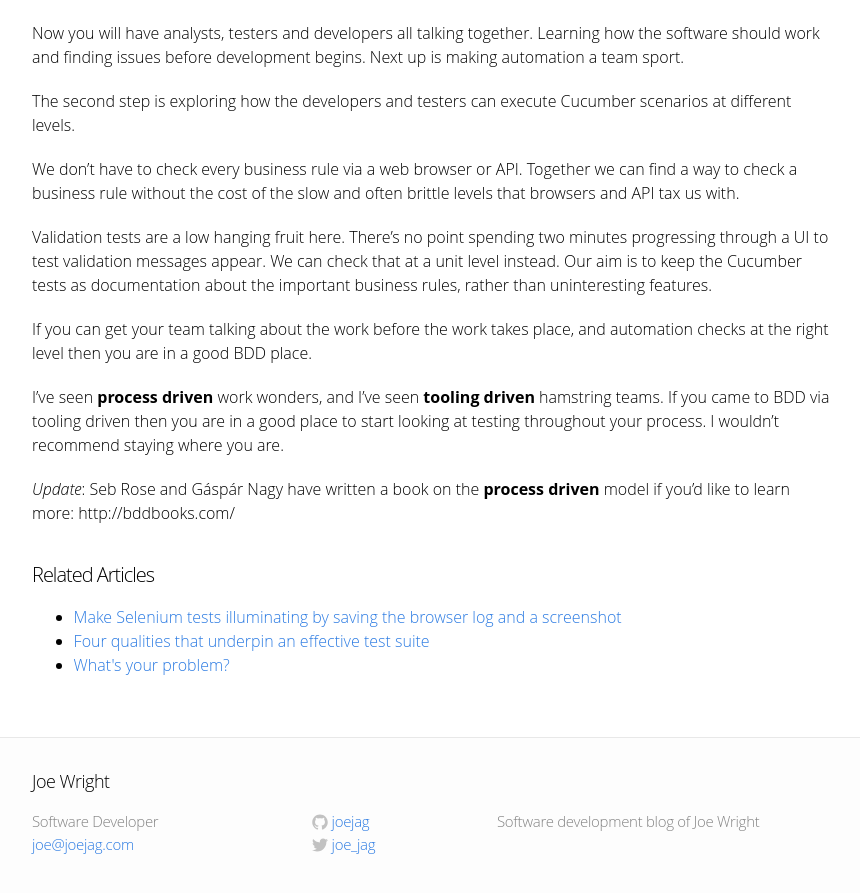
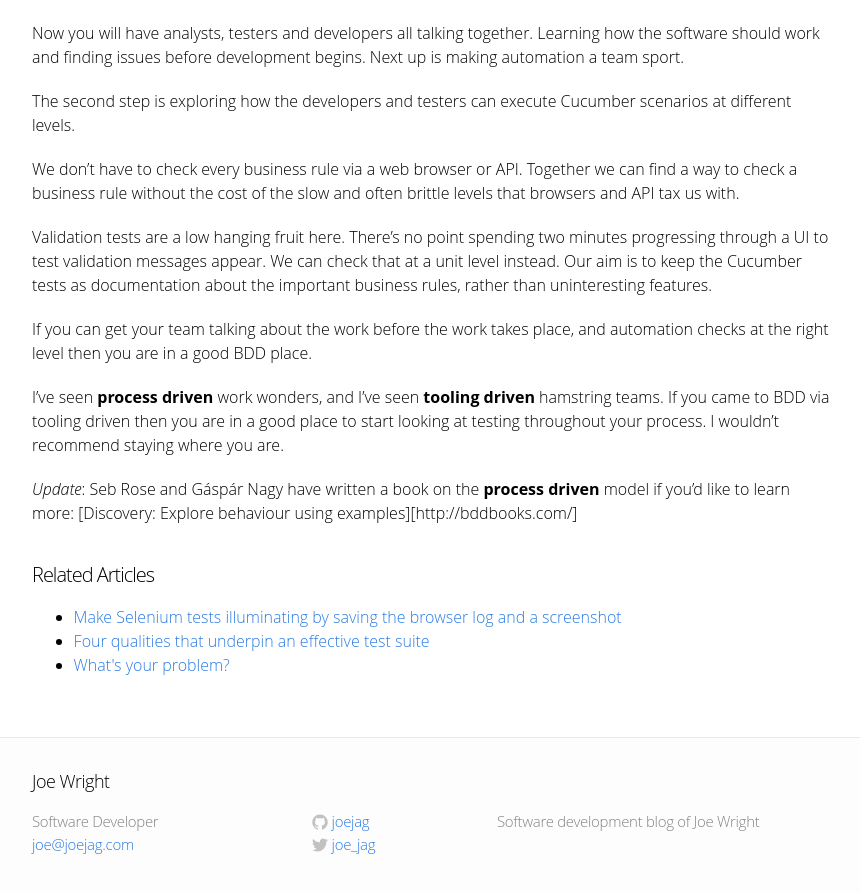
Before and after one commit to joejag/techblog, a Jekyll site: the page built from _posts/2018-01-28-bdd-acquisition-models.md, in a window 1280 px wide and 900 px high, scrolled down 2313 px. Shown: the top 893 px of the window, without its empty margins (208-1068 px from the left). Built offline with Jekyll 4.4.1, drawn with Linux system fonts in a browser that asks for light colours.

Commit message:
Update 2018-01-28-bdd-acquisition-models.md

```diff
--- a/_posts/2018-01-28-bdd-acquisition-models.md
+++ b/_posts/2018-01-28-bdd-acquisition-models.md
@@ -72,4 +72,4 @@ If you can get your team talking about the work before the work takes place, and
 
 I've seen __process driven__ work wonders, and I've seen __tooling driven__ hamstring teams. If you came to BDD via tooling driven then you are in a good place to start looking at testing throughout your process. I wouldn't recommend staying where you are.
 
-*Update*: Seb Rose and Gáspár Nagy have written a book on the __process driven__ model if you'd like to learn more: http://bddbooks.com/
+*Update*: Seb Rose and Gáspár Nagy have written a book on the __process driven__ model if you'd like to learn more: [Discovery: Explore behaviour using examples][http://bddbooks.com/]
```
